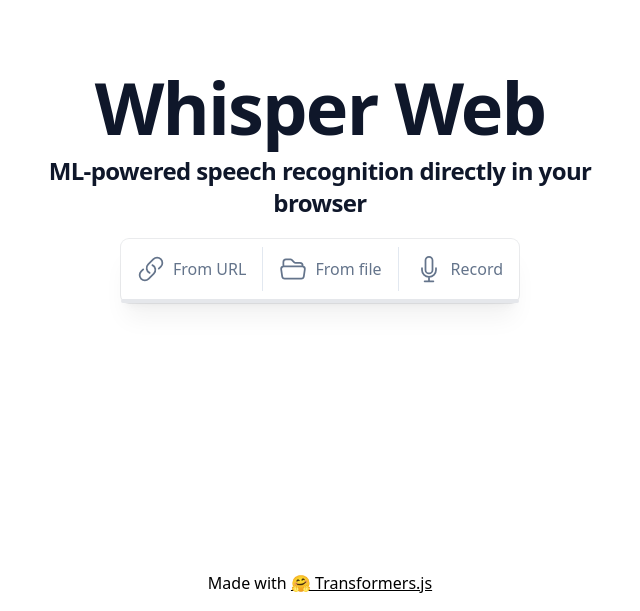
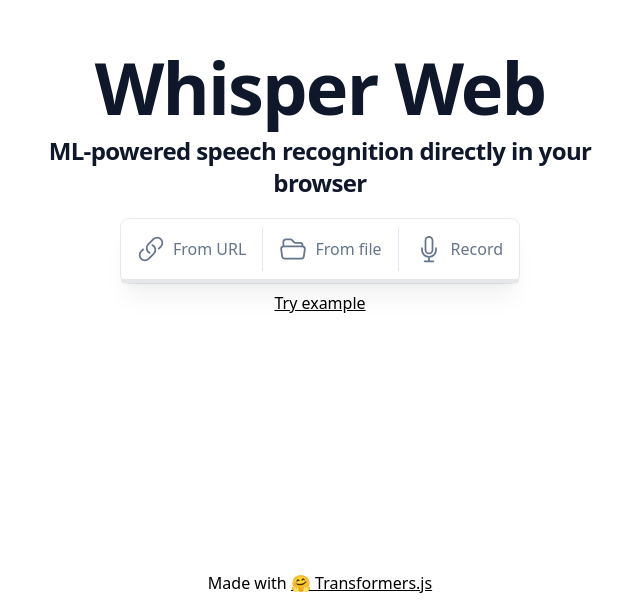
Before and after one commit to xenova/whisper-web, a React (Vite) app: page / in a window 1280 px wide. Shown: the part 189-800 px from the top of the page, without its empty margins (320-960 px from the left). Built offline with nearby package versions, Linux system fonts and the light colour scheme.

Commit message:
add try example on front

```diff
--- a/src/components/AudioManager.tsx
+++ b/src/components/AudioManager.tsx
@@ -130,6 +130,7 @@ export enum AudioSource {
 }
 
 export function AudioManager(props: { transcriber: Transcriber }) {
+    const [triedExample, setTryExample] = useState<boolean>(false);
     const [progress, setProgress] = useState<number | undefined>(undefined);
     const [audioData, setAudioData] = useState<
         | {
@@ -283,6 +284,20 @@ export function AudioManager(props: { transcriber: Transcriber }) {
                     />
                 }
             </div>
+            {!triedExample && (
+                <>
+                    <span
+                        className='underline py-2 cursor-pointer'
+                        onClick={(e) => {
+                            props.transcriber.onInputChange();
+                            setAudioDownloadUrl(Constants.DEFAULT_AUDIO_URL);
+                            setTryExample(true);
+                        }}
+                    >
+                        Try example
+                    </span>
+                </>
+            )}
             {audioData && (
                 <>
                     <AudioPlayer
```
